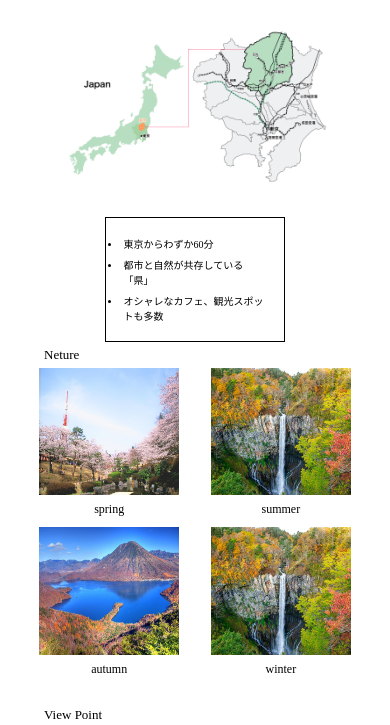
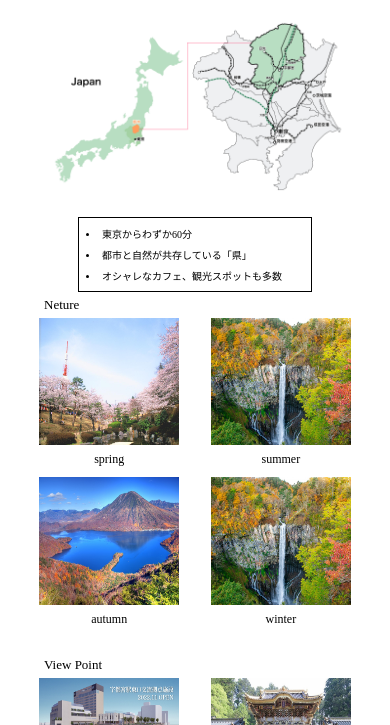
Before and after one commit to neykhant/real-web, a plain HTML site: page tochigi guide.html in a window 390 px wide. Shown: the part 44-769 px from the top of the page. Drawn offline with Linux system fonts and the light colour scheme.

Commit message:
add padding to tochigi guide.html

```diff
--- a/style.css
+++ b/style.css
@@ -264,6 +264,15 @@ footer .container > div {
   }
 }
 
+@media (max-width: 700px) {
+  .map {
+    background: url(images/map_jp.png) no-repeat center;
+    height: 300px;
+    background-size: contain;
+    width: 100%;
+  }
+}
+
 @media (max-width: 600px) {
   .tochigiContainer h1 {
     font-size: 25px;
@@ -286,7 +295,7 @@ footer .container > div {
     background: url("images/map_jp.png") no-repeat center;
     height: 300px;
     background-size: contain;
-    width: 80%;
+    width: 100%;
     margin: 0 auto;
   }
 }
@@ -301,7 +310,7 @@ footer .container > div {
     background: url(images/map_jp.png) no-repeat center;
     height: 220px;
     background-size: contain;
-    width: 90%;
+    width: 100%;
     margin: 0 auto;
   }
 
@@ -326,8 +335,9 @@ footer .container > div {
 
   .paragraph {
     border: 1px solid #000;
-    padding: 15px;
-    width: 58%;
+    /* padding: 14px; */
+    padding: 5px 20px;
+    width: 65%;
     margin: 0 auto;
   }
 
@@ -341,7 +351,17 @@ footer .container > div {
   }
 }
 
-@media (max-width: 300px){
+@media (max-width: 400px) {
+  .paragraph {
+    border: 1px solid #000;
+    /* padding: 14px; */
+    padding: 5px 20px;
+    width: 75%;
+    margin: 0 auto;
+  }
+}
+
+@media (max-width: 300px) {
   .tochigiContainer h1 {
     font-size: 15px;
     margin-top: 10px;
@@ -372,7 +392,6 @@ footer .container > div {
     font-size: 12px;
   }
 
-
   .tochigiImagerow {
     width: 100%;
     display: flex;
@@ -388,9 +407,25 @@ footer .container > div {
     margin-bottom: 20px;
   }
 
-
   .tochigiImagerow label {
     font-size: 11px;
   }
+}
 
+@media (max-width: 350px) {
+  .map {
+    background: url(images/map_jp.png) no-repeat center;
+    height: 170px;
+    background-size: contain;
+    width: 100%;
+    margin: 0 auto;
   }
+
+  .paragraph {
+    border: 1px solid #000;
+    /* padding: 14px; */
+    padding: 1px 15px;
+    width: 83%;
+    margin: 0 auto;
+  }
+}
```
Lines whose indentation alone changed are shown as unchanged.
